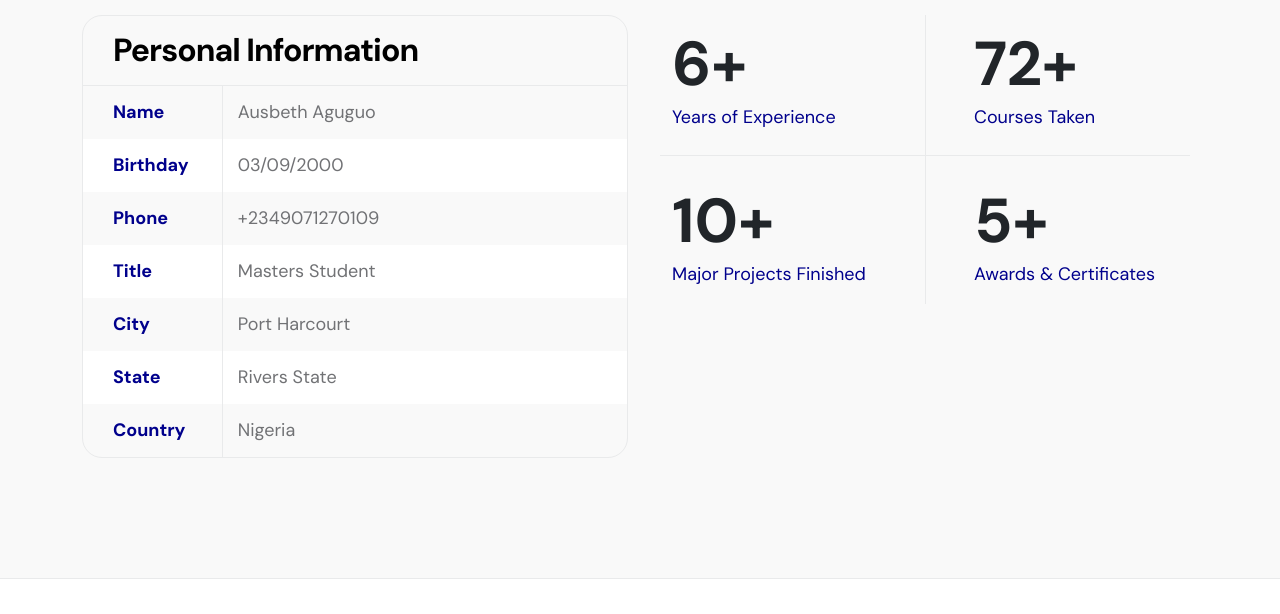
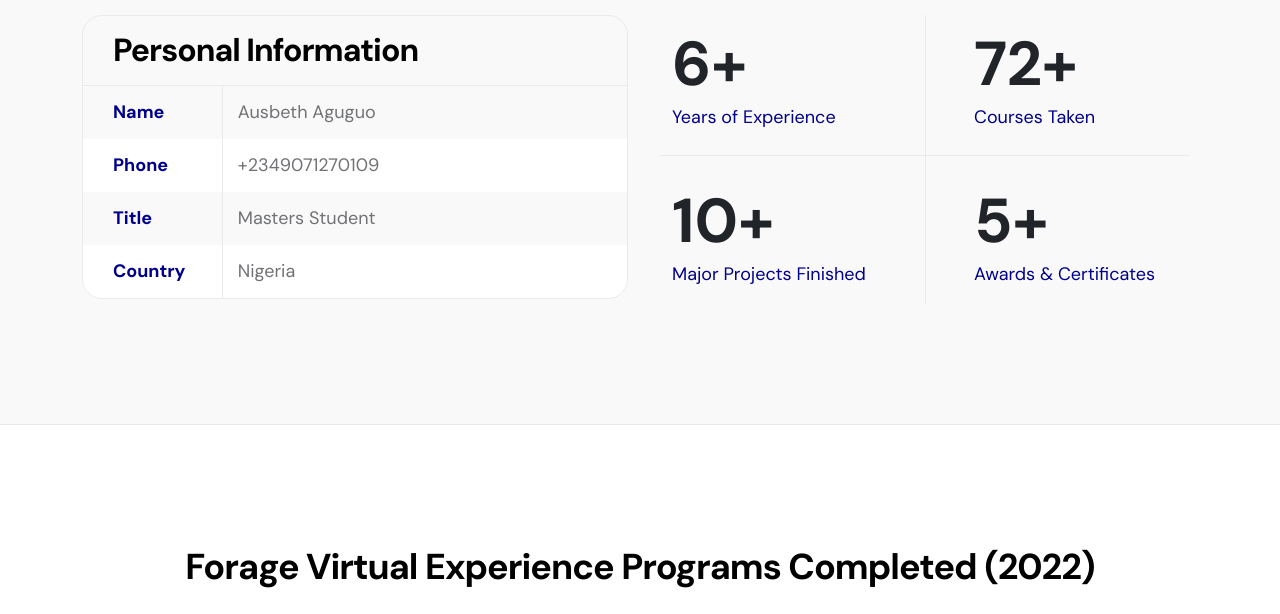
Before and after one commit to Ausbeth/Ausbeth.github.io, a plain HTML site: page index.html in a window 1280 px wide. Shown: the part 1660-2274 px from the top of the page. Drawn offline with Linux system fonts and the light colour scheme.

Commit message:
8th commit

```diff
--- a/index.html
+++ b/index.html
@@ -188,11 +188,6 @@ https://templatemo.com/tm-578-first-portfolio
                                     </p>
 
                                     <p>
-                                        <span class="profile-small-title">Birthday</span>
-                                        <span>03/09/2000</span>
-                                    </p>
-
-                                    <p>
                                         <span class="profile-small-title">Phone</span>
                                          <span><a href="tel: +2349071270109">+2349071270109</a></span>
                                     </p>
@@ -200,16 +195,6 @@ https://templatemo.com/tm-578-first-portfolio
                                     <p>
                                         <span class="profile-small-title">Title</span>
                                         <span>Masters Student</span>
-                                    </p>
-
-                                    <p>
-                                        <span class="profile-small-title">City</span>
-                                        <span>Port Harcourt</span>
-                                    </p>
-
-                                    <p>
-                                        <span class="profile-small-title">State</span>
-                                        <span>Rivers State</span>
                                     </p>
 
                                     <p>
```
Also changed, not shown: google.html (+1 -1 lines).
